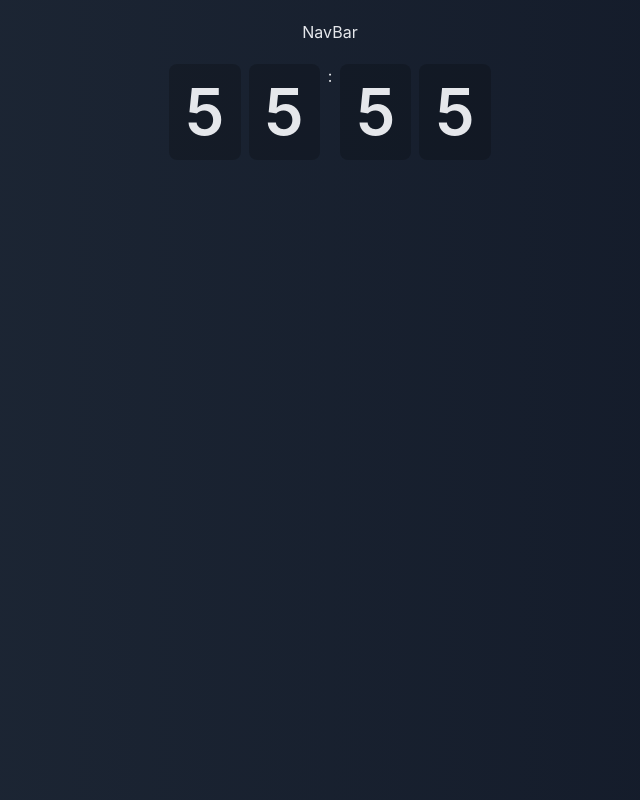
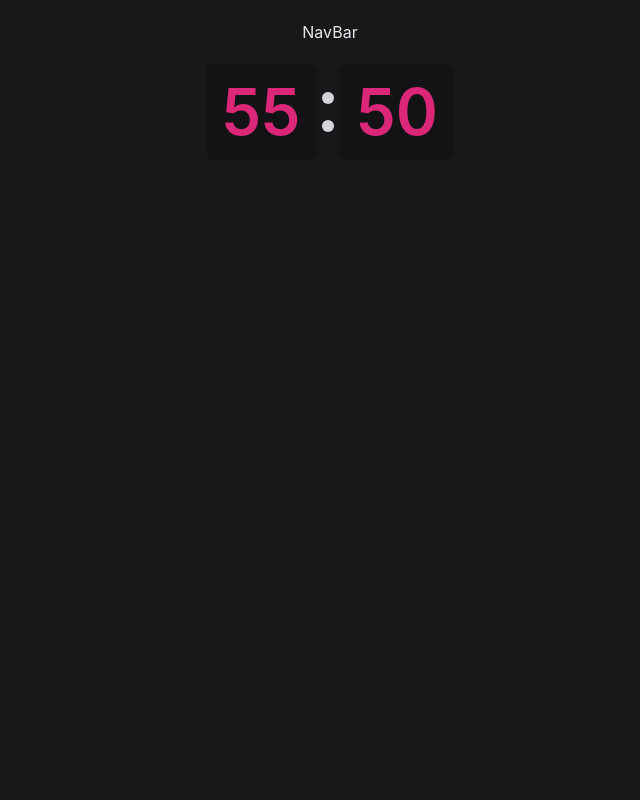
Before and after one commit to Henrique0498/count, a Next.js app: page / in a window 1280 px wide. Shown: the whole page, without its empty margins (310-950 px from the left). Built offline with nearby package versions, Linux system fonts and the light colour scheme.

Commit message:
Create - Component Display Count

```diff
--- /dev/null
+++ b/src/components/Organisms/DisplayCount/index.tsx
@@ -0,0 +1,13 @@
+import { CardNumber } from 'components/Molecules/CardNumber'
+import * as S from './styles'
+import { TypeDisplayCount } from './types'
+
+export const DisplayCount = ({ min, seconds }: TypeDisplayCount) => {
+  return (
+    <S.Container className="text-pink-600">
+      <CardNumber>{min}</CardNumber>
+      <div className="separator text-gray-300" />
+      <CardNumber>{seconds}</CardNumber>
+    </S.Container>
+  )
+}
--- /dev/null
+++ b/src/components/Organisms/DisplayCount/styles.ts
@@ -0,0 +1,24 @@
+import styled from 'styled-components'
+
+export const Container = styled.div`
+  align-items: center;
+  display: flex;
+
+  > .separator {
+    align-items: center;
+    display: flex;
+    flex-direction: column;
+    height: 2.5rem;
+    justify-content: space-between;
+    width: 1.5rem;
+
+    ::after,
+    ::before {
+      background: currentColor;
+      border-radius: 50%;
+      content: '';
+      height: 0.75rem;
+      width: 0.75rem;
+    }
+  }
+`
--- /dev/null
+++ b/src/components/Organisms/DisplayCount/types.ts
@@ -0,0 +1,4 @@
+export interface TypeDisplayCount {
+  min: number
+  seconds: number
+}
--- a/src/components/Pages/Home/index.tsx
+++ b/src/components/Pages/Home/index.tsx
@@ -1,12 +1,11 @@
-import { CardNumber } from 'components/Molecules/CardNumber'
+import { DisplayCount } from 'components/Organisms/DisplayCount'
+
 import * as S from './styles'
 
 export const HomePage = () => {
   return (
     <S.Container>
-      <CardNumber>5</CardNumber>
-      <CardNumber>5</CardNumber>:<CardNumber>5</CardNumber>
-      <CardNumber>5</CardNumber>
+      <DisplayCount min={55} seconds={50} />
     </S.Container>
   )
 }
--- a/src/components/Templates/Default/index.tsx
+++ b/src/components/Templates/Default/index.tsx
@@ -6,7 +6,7 @@ import * as S from './styles'
 
 export const TemplateDefault = ({ children }: TypeTemplateDefault) => {
   return (
-    <S.Container className="bg-gradient-to-r from-gray-800 to-gray-900 text-gray-200">
+    <S.Container className="bg-zinc-900 text-gray-200">
       <NavBar />
       {children}
     </S.Container>
```
